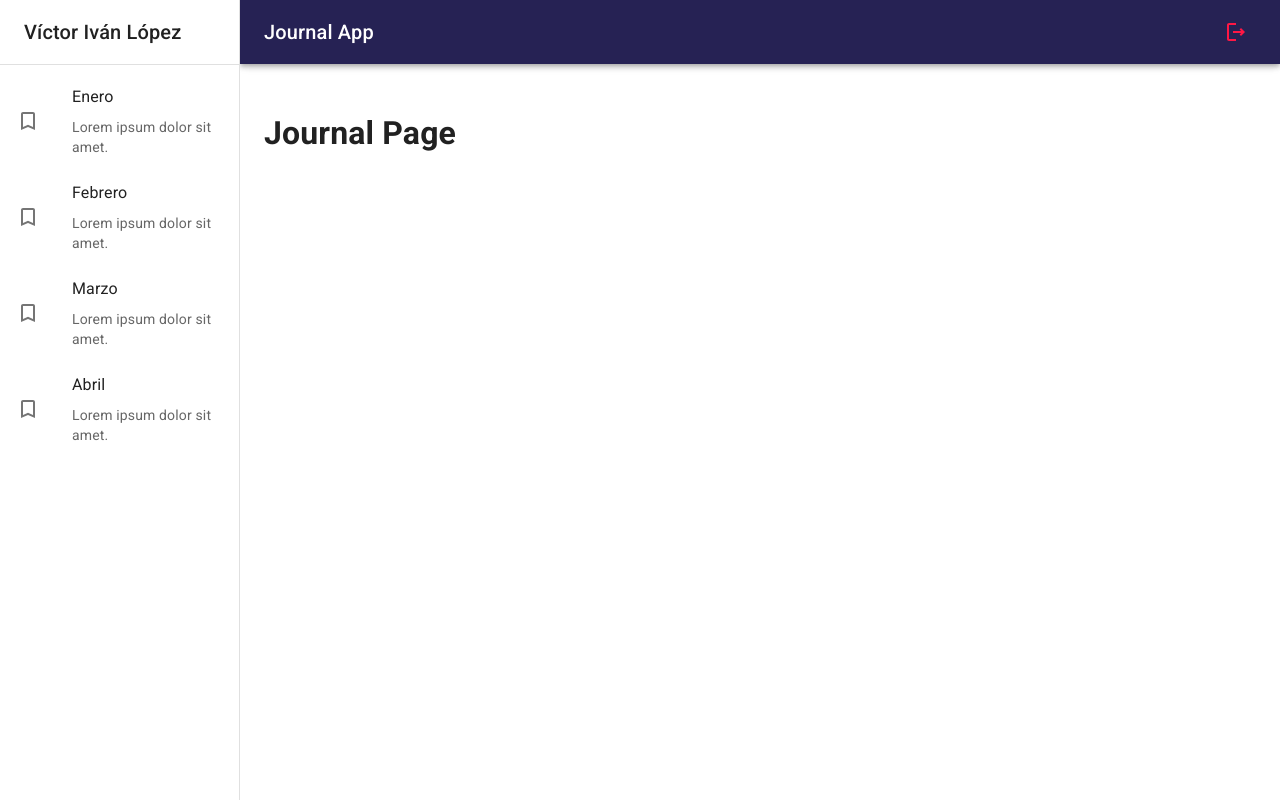
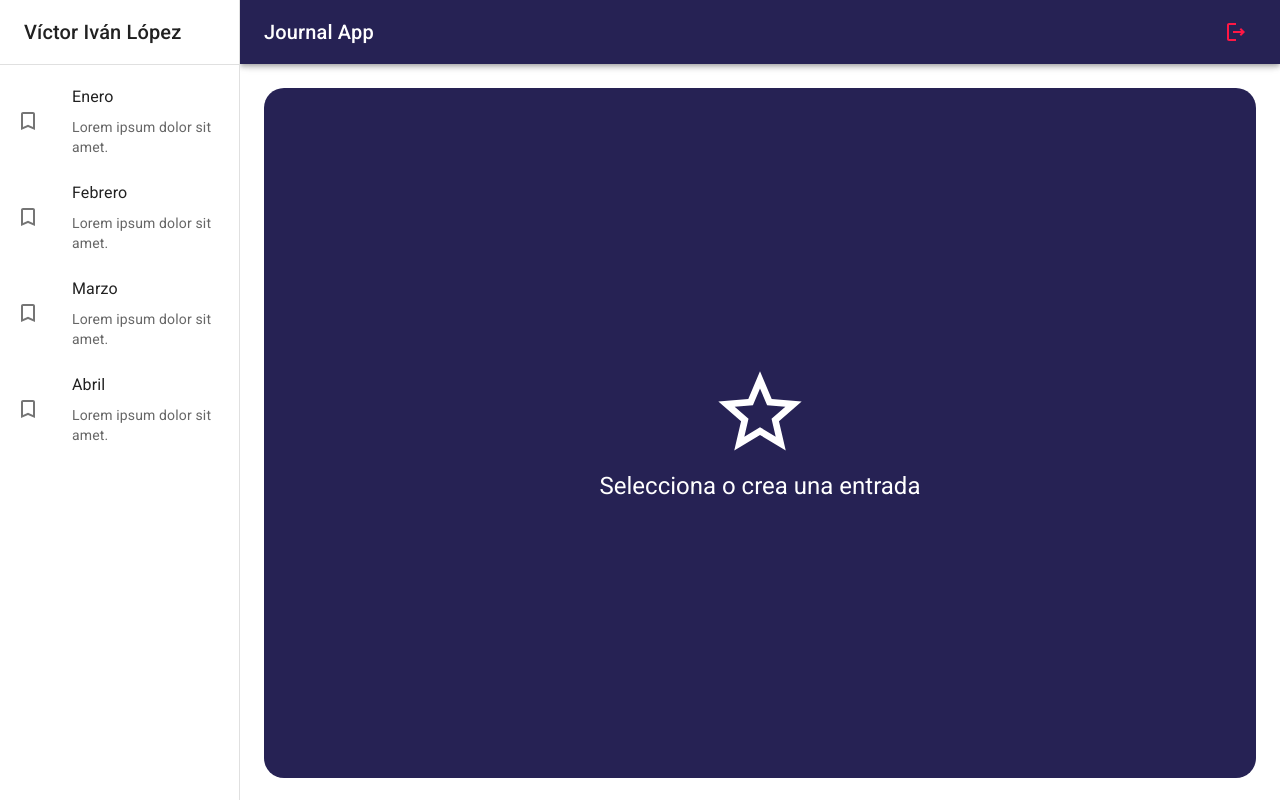
Before and after one commit to victorivanlopezlearning/journal-app-react, a React (Vite) app: page / in a window 1280 px wide. Built offline with nearby package versions, Linux system fonts and the light colour scheme.

Commit message:
Finished: NothingSelectedView

```diff
--- a/src/journal/pages/JournalPage.jsx
+++ b/src/journal/pages/JournalPage.jsx
@@ -1,6 +1,7 @@
+import { NothingSelectedView } from "../views/NothingSelectedView"
 
 export const JournalPage = () => {
   return (
-    <h1>Journal Page</h1>
+    <NothingSelectedView />
   )
 }
--- /dev/null
+++ b/src/journal/views/NothingSelectedView.jsx
@@ -0,0 +1,27 @@
+import { Grid, Typography } from '@mui/material';
+import { StarOutline } from '@mui/icons-material';
+
+export const NothingSelectedView = () => {
+
+  return (
+    <Grid
+      container
+      spacing={0}
+      direction='column'
+      alignItems='center'
+      justifyContent='center'
+      sx={{
+        minHeight: 'calc(100vh - 110px)',
+        backgroundColor: 'primary.main',
+        borderRadius: 5
+      }}
+    >
+      <Grid item xs={12}>
+        <StarOutline sx={{ fontSize: 100, color: 'white' }} />
+      </Grid>
+      <Grid item xs={12}>
+        <Typography color='white' variant='h5'>Selecciona o crea una entrada</Typography>
+      </Grid>
+    </Grid>
+  )
+}
```
